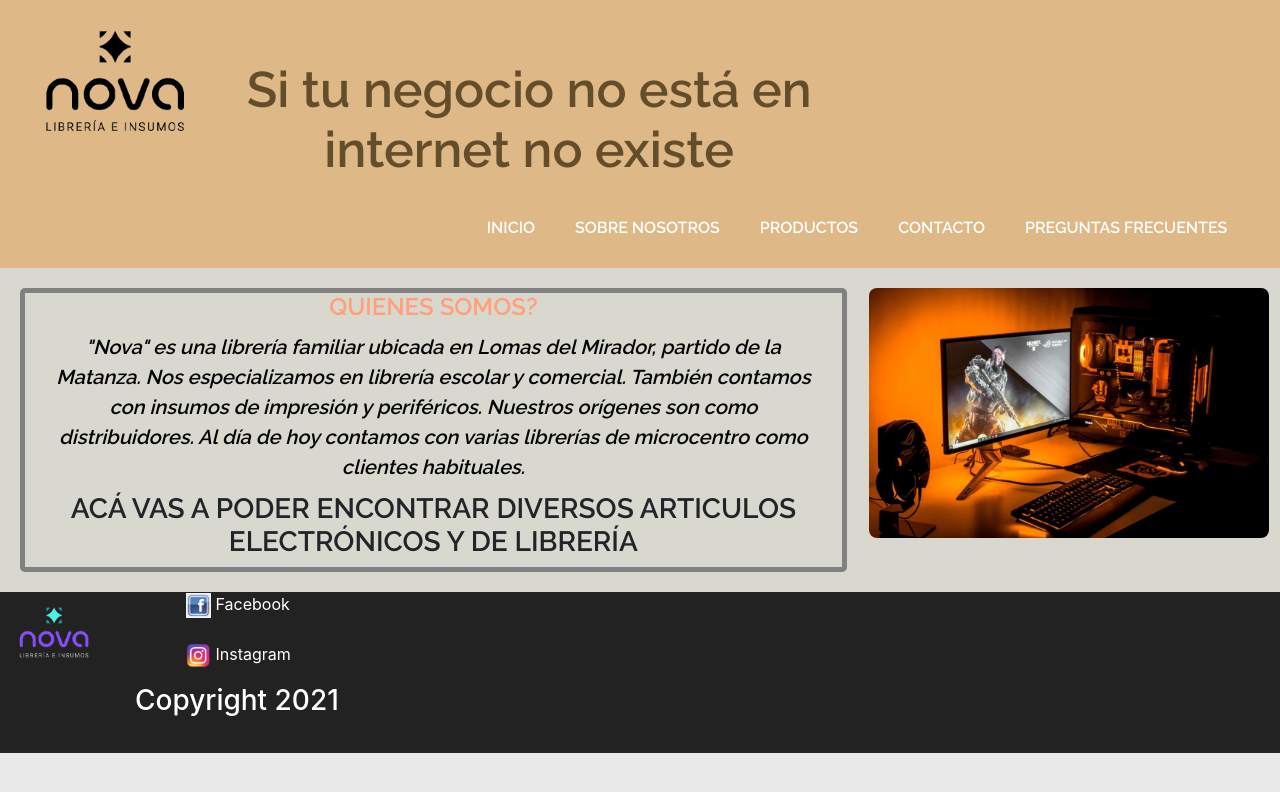
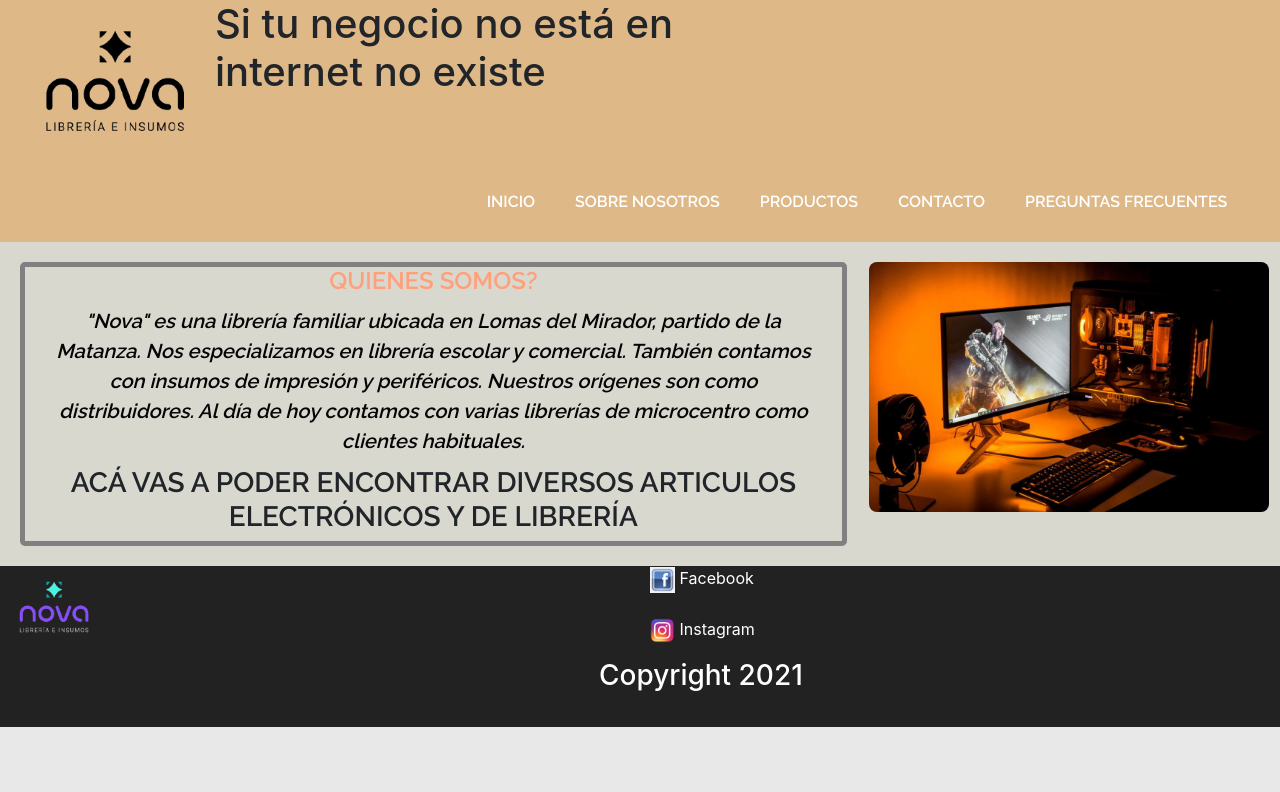
Before and after one commit to juliancanna/Nova-Proyecto-Graells, a website: page index.html in a window 1280 px wide. Drawn offline with nearby package versions, Linux system fonts and the light colour scheme.

Commit message:
modificamos copyright

```diff
--- a/css/estilo.css
+++ b/css/estilo.css
@@ -18,15 +18,6 @@
   padding-left: 150px;
   max-width: 1000px;
   font-family: raleway; }
-
-  .sloganindex {
-    color: #644d2b;
-    font-size: 50px;
-    margin-top: 60px;
-    text-align: center;
-    padding-left: 150px;
-    max-width: 1000px;
-    font-family: raleway; }
 
 @font-face {
   font-family: raleway;
@@ -130,7 +121,7 @@ a:active {
 .copyright {
   margin: 0px;
   color: #fff;
-  margin-left: 1rem; }
+  margin-left: 30rem; }
 
 footer div img {
   margin-left: 0.25rem; }
```
